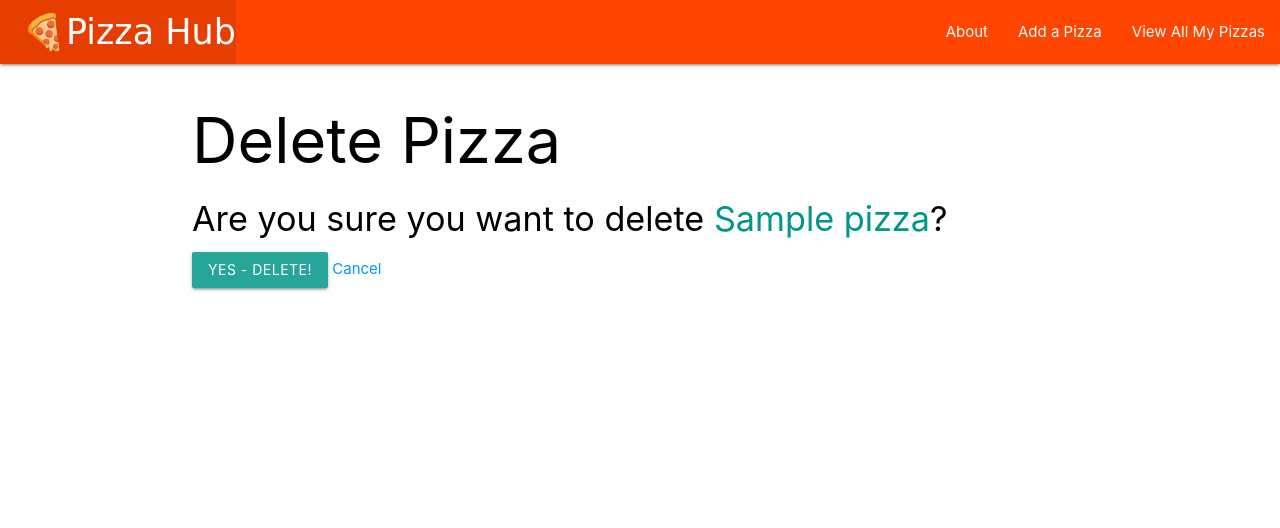
After one commit to aibekzhumabekov/pizzahub, a Django app: page /pizzas/1/delete/ in a window 1280 px wide. The commit adds this page. Shown: the top 528 px of the page. Run offline with Django 3.2, Linux system fonts and the light colour scheme; tables that the repository leaves empty hold one stand-in row (values such as "Sample post").

Commit message:
Updating & Deleting Data Using a CBV

```diff
--- a/main_app/static/css/style.css
+++ b/main_app/static/css/style.css
@@ -22,6 +22,6 @@ footer.page-footer {
 }
 ul li a.brand-logo {
   font-family: 'Chewy', cursive;
-  font-size: 25px;
+  font-size: 35px;
   /* color: #f13a59; */
 }
--- a/main_app/templates/about.html
+++ b/main_app/templates/about.html
@@ -1,7 +1,8 @@
 {% extends 'base.html' %}
 {% block content %}
+
 <h1>About the Pizza Hub</h1>
-<hr />
+<hr/>
 <p>Find the Best Pizzas in The World!</p>
 
 {% endblock %}
--- /dev/null
+++ b/main_app/templates/main_app/pizza_confirm_delete.html
@@ -0,0 +1,13 @@
+{% extends 'base.html' %}
+
+{% block content %}
+  <h1>Delete Pizza</h1>
+
+  <h4>Are you sure you want to delete <span class="teal-text">{{ object.name }}</span>?</h4>
+
+  <form action="" method="POST">
+    {% csrf_token %}
+    <input type="submit" value="Yes - Delete!" class="btn">
+    <a href="{% url 'detail' pizza.id %}">Cancel</a>
+  </form>
+{% endblock %}
```
Also changed, not shown: main_app/templates/main_app/pizza_form.html (added, +19 -0 lines).
